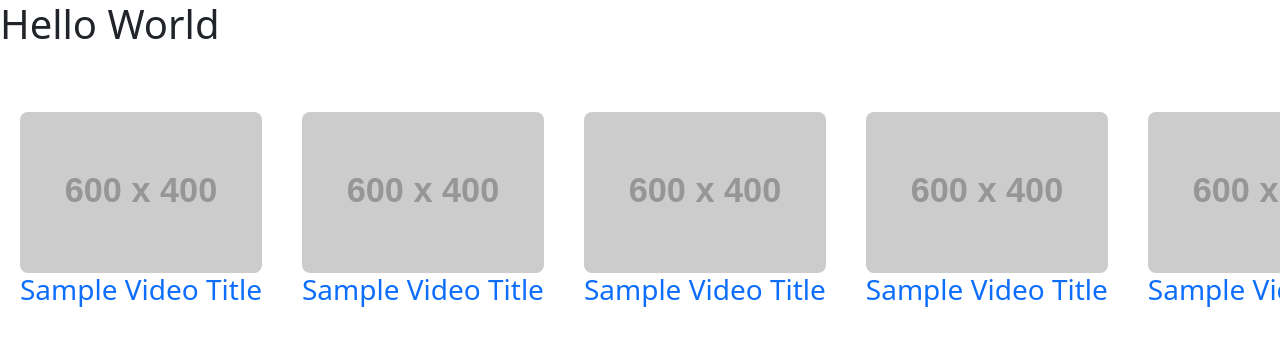
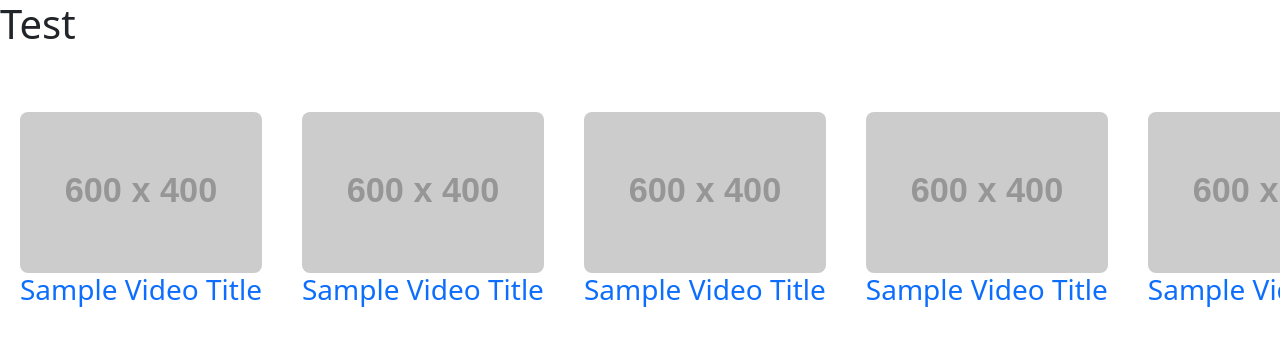
Before and after one commit to layla7/DevOps, a Vue app in the folder frontend/Dreadsite/: page / in a window 1280 px wide. Shown: the top 346 px of the page. Built offline with nearby package versions, Linux system fonts and the light colour scheme.

Commit message:
Test commit

```diff
--- a/frontend/Dreadsite/src/views/Homepage.vue
+++ b/frontend/Dreadsite/src/views/Homepage.vue
@@ -4,7 +4,7 @@ import VideoCard from "../components/VideoCard.vue";
 
 <template>
   <div>
-    <h1>Hello World</h1>
+    <h1>Test</h1>
     <div class="d-flex justify-content" style = " overflow: auto; white-space: nowrap;">
       <VideoCard v-for="n in 10" />
     </div>
```
